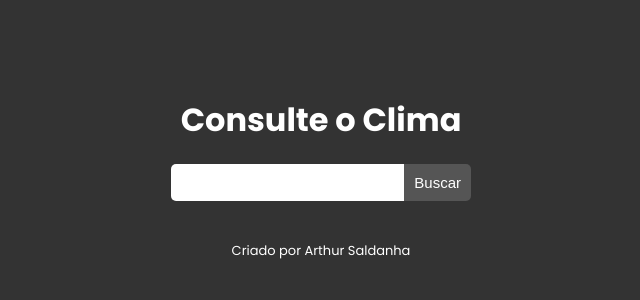
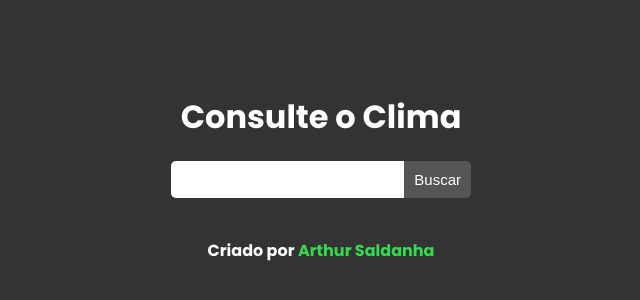
Before and after one commit to arthursaldanha/Consulte-o-Clima, a plain HTML site: page index.html in a window 1280 px wide. Shown: the part 232-532 px from the top of the page, without its empty margins (319-959 px from the left). Drawn offline with Linux system fonts and the light colour scheme.

Commit message:
Altererações básicas e incluindo README.md

```diff
--- a/index.html
+++ b/index.html
@@ -28,7 +28,6 @@
          <div class="temp">
             <div class="temp__titulo">Temperatura</div>
             <div class="temp__info"><sup>ºC</sup></div>
-            <!-- <img src="http://openweathermap.org/img/wn/10d@2x.png"> -->
             <img class="image">
          </div>
       </div>
@@ -36,7 +35,7 @@
 
    <div class="aviso"></div>
 
-   <footer>Criado por Arthur Saldanha</footer>
+   <footer>Criado por <a href="https://github.com/arthursaldanha">Arthur Saldanha</a></footer>
 
    <script src="script.js"></script>
 </body>
--- a/style.css
+++ b/style.css
@@ -111,5 +111,15 @@ h1 {
 footer {
   margin-top: 20px;
   color: #fff;
-  font-size: 13px;
+  font-size: 16px;
+  font-weight: bold;
 }
+
+footer a {
+   text-decoration: none;
+   color: #36da52;
+}
+
+footer a:hover {
+   text-decoration: underline;
+}
```
Also changed, not shown: 1 other file.
